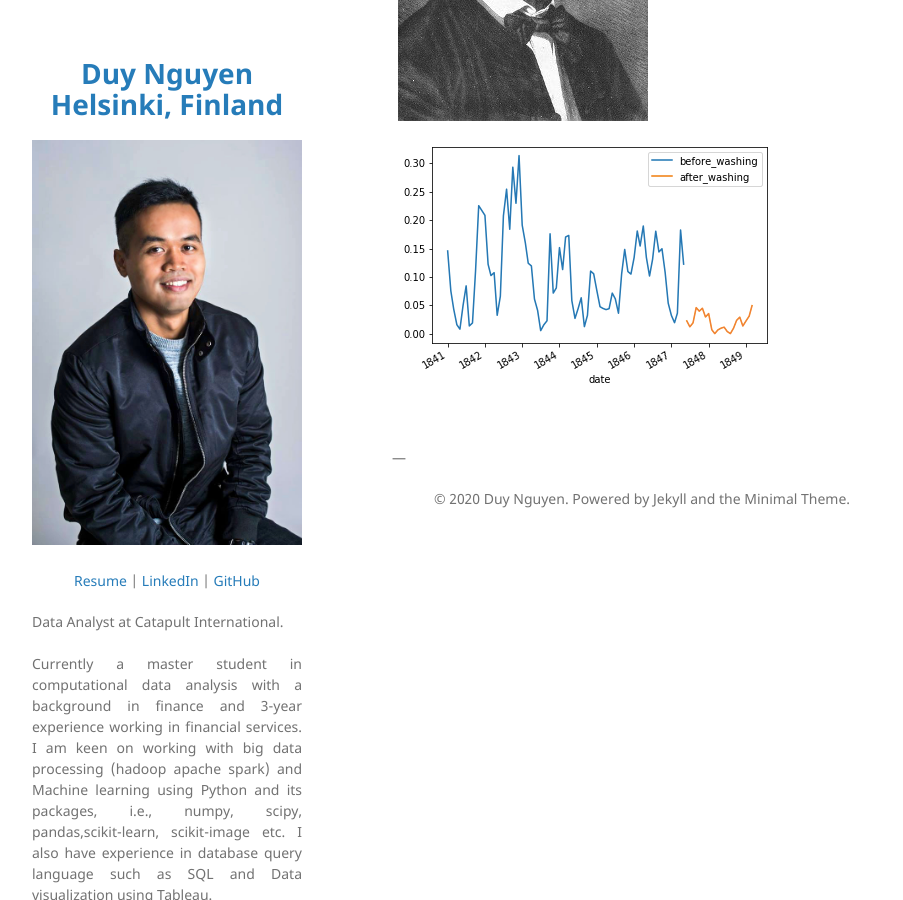
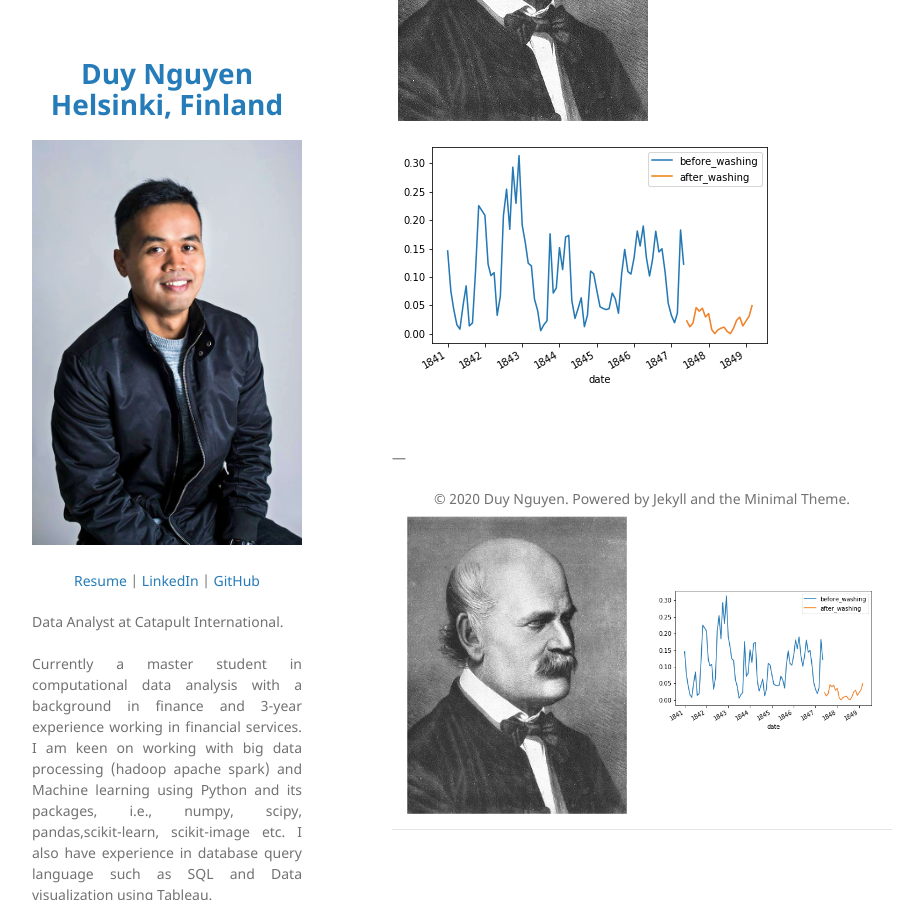
Before and after one commit to duy7590/duy7590.github.io, a Jekyll site: the page built from index.md, in a window 1280 px wide and 900 px high, scrolled down 601 px. Shown: the whole window, without its empty margins (178-1081 px from the left). Built offline with Jekyll 4.4.1, drawn with Linux system fonts in a browser that asks for light colours; our own code applies the rules of GitHub Pages for plain Markdown files.

Commit message:
Update index.md

```diff
--- a/index.md
+++ b/index.md
@@ -15,3 +15,9 @@
 <br>
 ---
 <center>© 2020 Duy Nguyen. Powered by Jekyll and the Minimal Theme.</center>
+
+
+<table><tr>
+<td> <img src="images/Semmelweis.png" style="width: 250px;"/> </td>
+<td> <img src="images/handwashing.png" style="width: 250px;"/> </td>
+</tr></table>
```
